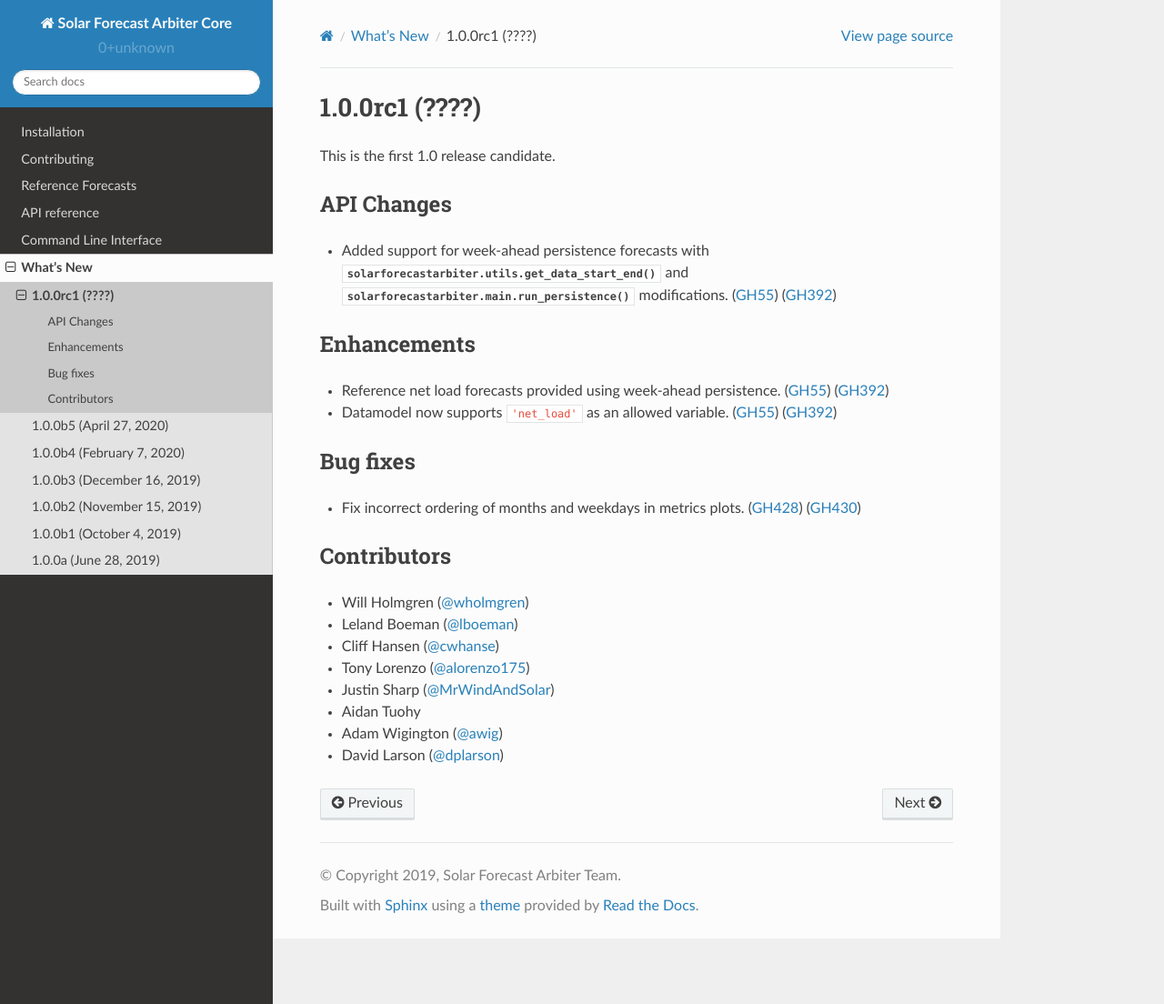
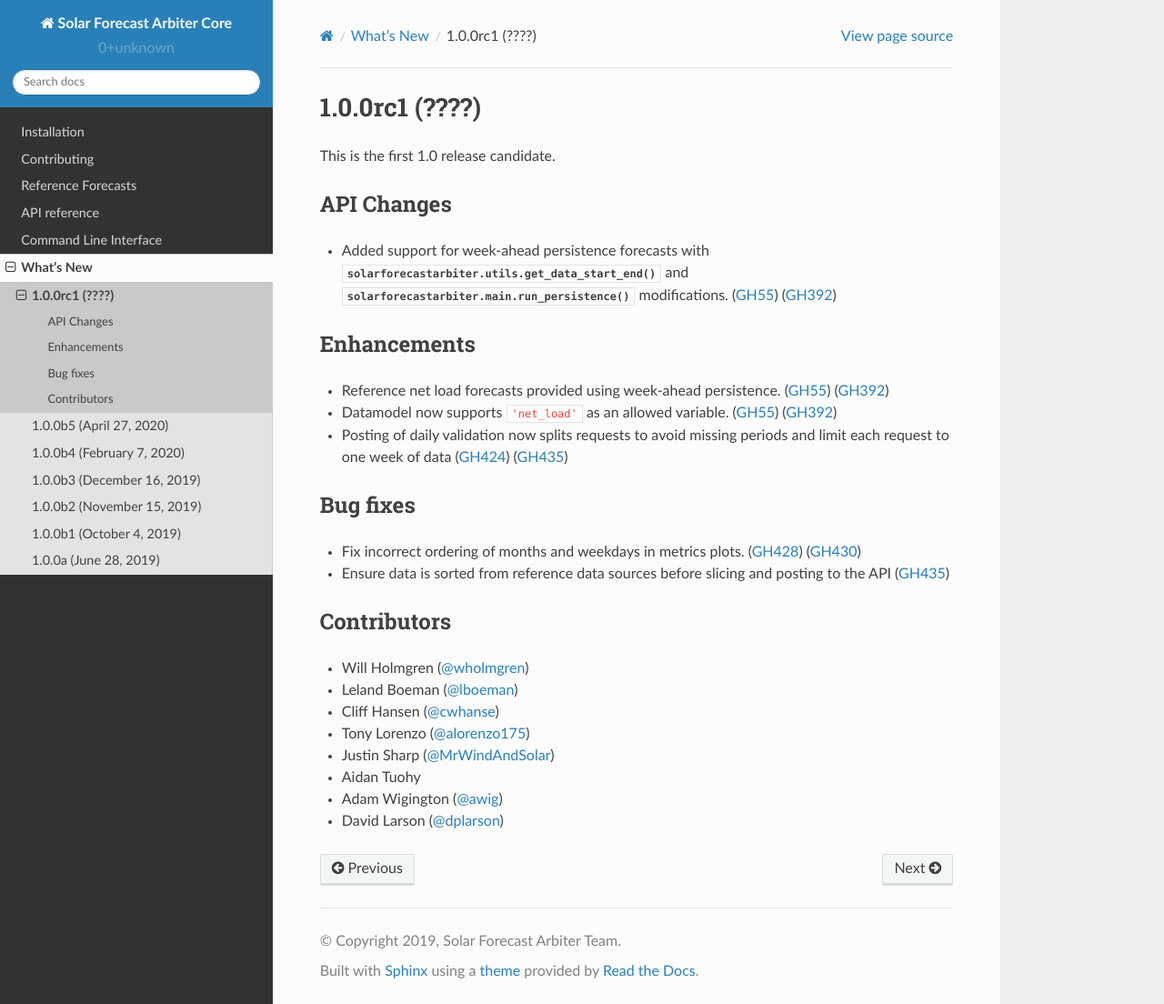
Before and after one commit to SolarArbiter/solarforecastarbiter-core, a Sphinx documentation site: the page built from docs/source/whatsnew/1.0.0rc1.rst, in a window 1280 px wide and 1104 px high. Shown: the whole window at 91% size. Built offline with Sphinx 7.4.7 and the Read the Docs theme 2.0.0, drawn with Linux system fonts in a browser that asks for light colours.

Commit message:
update whatsnew

```diff
--- a/docs/source/whatsnew/1.0.0rc1.rst
+++ b/docs/source/whatsnew/1.0.0rc1.rst
@@ -16,12 +16,16 @@ Enhancements
 ~~~~~~~~~~~~
 * Reference net load forecasts provided using week-ahead persistence. (:issue:`55`) (:pull:`392`)
 * Datamodel now supports ``'net_load'`` as an allowed variable. (:issue:`55`) (:pull:`392`)
+* Posting of daily validation now splits requests to avoid missing periods and
+  limit each request to one week of data (:issue:`424`) (:pull:`435`)
 
 
 Bug fixes
 ~~~~~~~~~
 * Fix incorrect ordering of months and weekdays in metrics plots.
   (:issue:`428`) (:pull:`430`)
+* Ensure data is sorted from reference data sources before slicing and
+  posting to the API (:pull:`435`)
 
 
 Contributors
```
